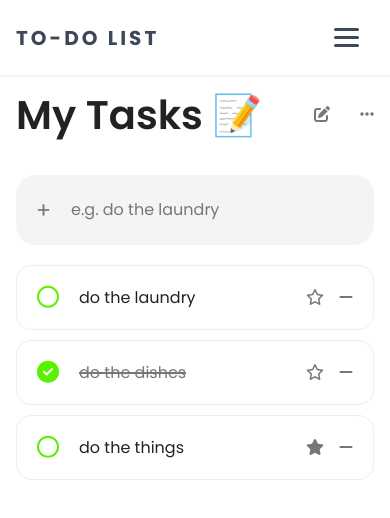
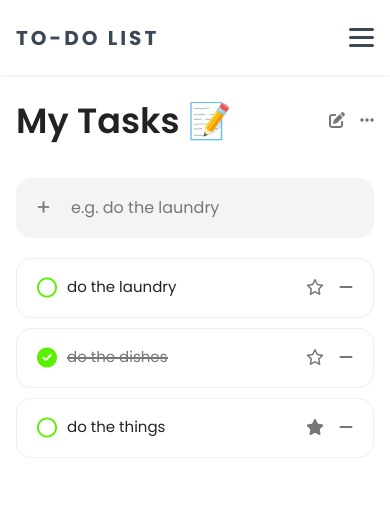
Before and after one commit to muhammad-ahmed-gh/minis-mini-projects, a React (Vite) app: page /apps/todo in a window 390 px wide. Shown: the top 518 px of the page. Built offline with nearby package versions, Linux system fonts and the light colour scheme.

Commit message:
style: make the to-do list design responsive

```diff
--- a/src/components/UI/HeaderBurger.tsx
+++ b/src/components/UI/HeaderBurger.tsx
@@ -25,7 +25,7 @@ export default function HeaderBurger(props: Props) {
 
   return (
     <div
-      className="mr-[15px] flex flex-col justify-center gap-[5px] w-[25px] cursor-pointer md:hidden"
+      className="flex flex-col justify-center gap-[5px] w-[25px] cursor-pointer md:hidden"
       onClick={handleClick}
     >
       <BurgerBar isMenuOpen={props.isMenuOpen} />
--- a/src/components/todoList/Content.tsx
+++ b/src/components/todoList/Content.tsx
@@ -22,7 +22,7 @@ export default function TodoListContent() {
     <Container className="mt-[20px]">
       <form
         action={handleAddTask}
-        className="flex bg-gray-100 rounded-[20px] h-[70px] transition-shadow duration-100 has-[input:focus]:ring-3 has-[input:focus]:ring-primary "
+        className="flex bg-gray-100 rounded-[15px] md:rounded-[20px] h-[60px] md:h-[70px] transition-shadow duration-100 has-[input:focus]:ring-3 has-[input:focus]:ring-primary "
       >
         <button
           type="submit"
--- a/src/components/todoList/Header.tsx
+++ b/src/components/todoList/Header.tsx
@@ -3,14 +3,14 @@ import Container from "../UI/Container";
 export default function TodoListHeader() {
   return (
     <header>
-      <Container className="py-[10px] flex justify-between items-center">
-        <h2 className="text-[40px] font-[600] capitalize">My tasks 📝</h2>
-        <div className="flex items-center gap-[30px] text-text-color-light">
+      <Container className="py-[20px_10px] flex justify-between items-center">
+        <h2 className="text-[35px] md:text-[40px] font-[600] capitalize">My tasks 📝</h2>
+        <div className="flex items-center gap-[15px] sm:gap-[30px] text-text-color-light">
           <div className="cursor-pointer">
-            <i className="fa-solid fa-pen-to-square text-inherit"></i>
+            <i className="fa-solid fa-pen-to-square"></i>
           </div>
           <div className="cursor-pointer">
-            <i className="fa-solid fa-ellipsis text-inherit"></i>
+            <i className="fa-solid fa-ellipsis"></i>
           </div>
         </div>
       </Container>
--- a/src/components/todoList/Task.tsx
+++ b/src/components/todoList/Task.tsx
@@ -49,10 +49,10 @@ export default function Task(props: Props) {
   };
 
   return (
-    <div className="flex justify-between items-center px-[20px] border-1 border-[#eee] rounded-[15px] h-[65px] animate-float-show [animation-duration:300ms]">
-      <div className="flex items-center gap-[20px]">
+    <div className="flex justify-between items-center px-[20px] border-1 border-[#eee] rounded-[15px] h-[60px] md:h-[65px] animate-float-show [animation-duration:300ms]">
+      <div className="flex items-center gap-[10px] md:gap-[20px]">
         <div
-          className="text-primary text-[22px] cursor-pointer"
+          className="text-primary text-[20px] md:text-[22px] cursor-pointer"
           onClick={toggleDone}
         >
           <i
@@ -65,7 +65,7 @@ export default function Task(props: Props) {
         </div>
         <span
           className={clsx(
-            "relative transition:colors duration-300 before:h-[2px] before:bg-text-color-light before:absolute before:left-0 before:top-1/2 before:-translate-y-1/2 before:transition-[width]",
+            "relative transition:colors duration-300 text-[15px] md:[font-size:inherit] before:h-[2px] before:bg-text-color-light before:absolute before:left-0 before:top-1/2 before:-translate-y-1/2 before:transition-[width]",
             props.isDone ? "text-text-color-light before:w-full" : "before:w-0",
           )}
         >
```
